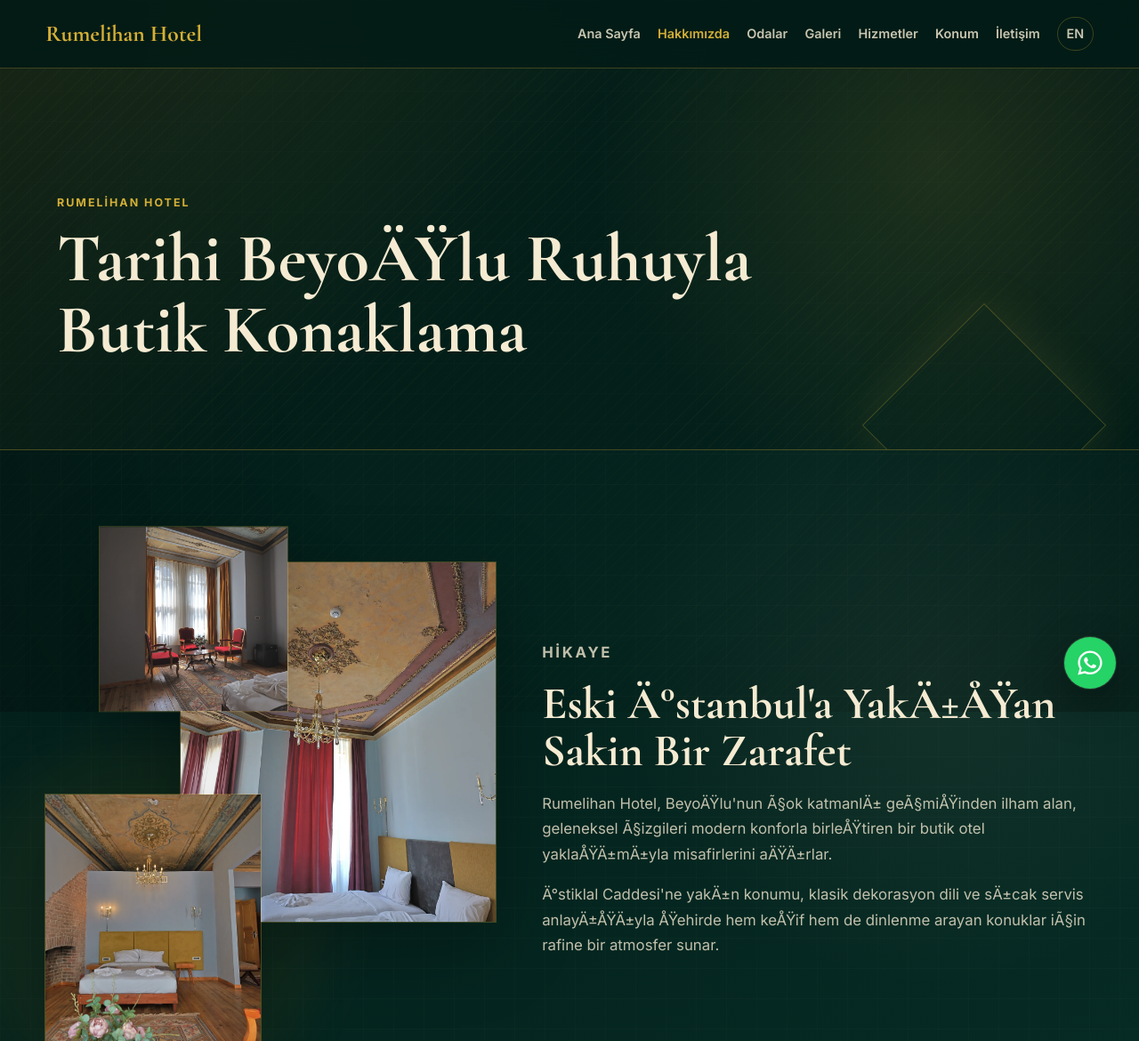
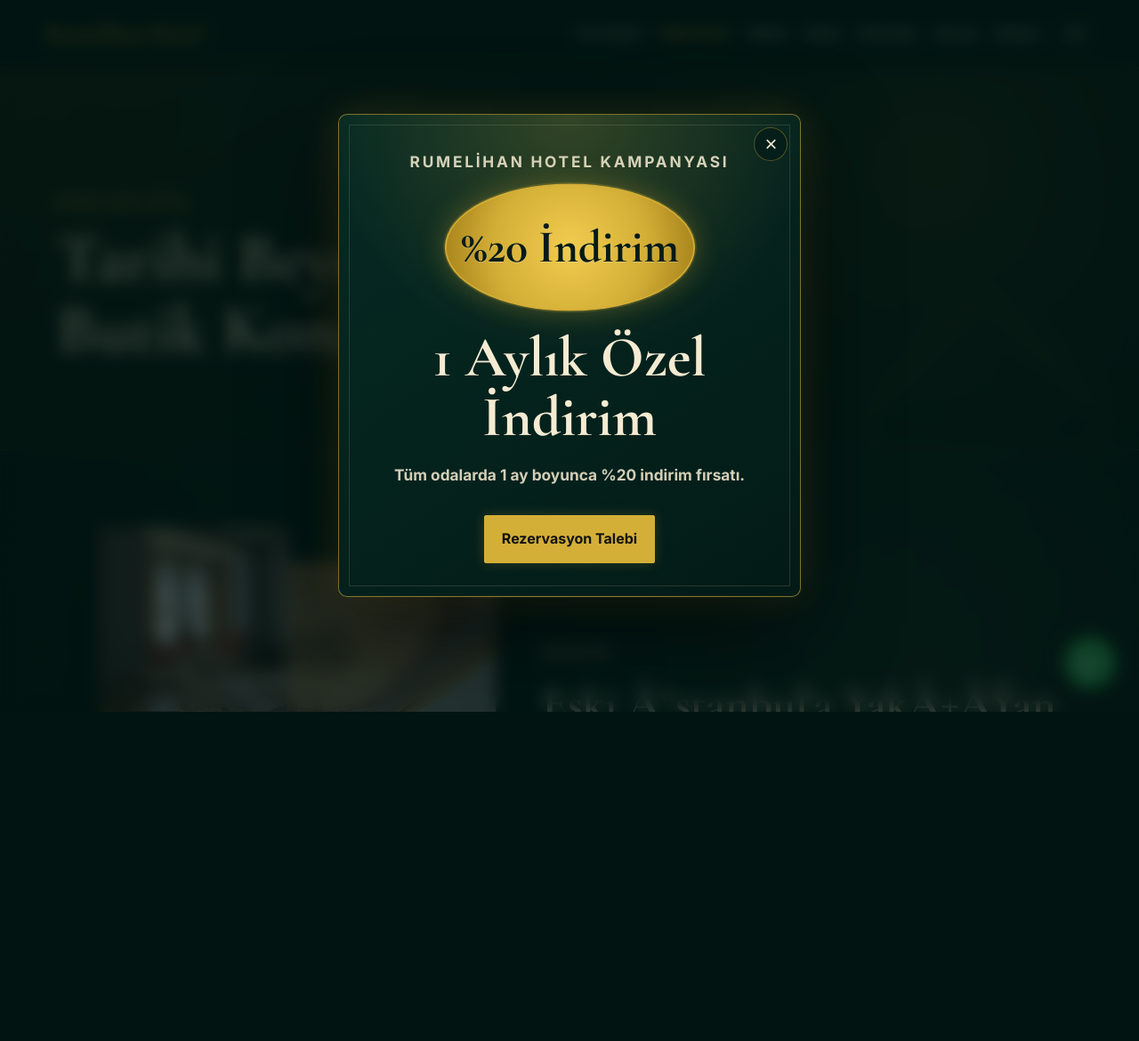
Before and after one commit to aliasttt/rumelihanhotel, a Django app: page /1/about/ in a window 1280 px wide. Shown: the top 1170 px of the page at 89% size. After the commit the page ends 800 px from the top, so only its background shows below. Run offline with Django 5.2, Linux system fonts and the light colour scheme; data comes from the database, SQL or seed files in the repository; both versions use the stored data as it was after the commit.

Commit message:
first commit

```diff
--- a/hotel/context_processors.py
+++ b/hotel/context_processors.py
@@ -1,4 +1,4 @@
-from .models import SiteSettings
+from .models import DiscountCampaign, SiteSettings
 
 
 DEFAULT_PHONE_DISPLAY = "+90 541 122 67 05"
@@ -36,8 +36,11 @@ def site_settings(request):
     address = settings.address_tr if lang == "tr" else settings.address_en
     default_address = DEFAULT_ADDRESS_TR if lang == "tr" else DEFAULT_ADDRESS_EN
 
+    campaign = DiscountCampaign.get_solo()
+
     return {
         "site_settings": settings,
+        "discount_campaign": campaign,
         "contact_phone_display": DEFAULT_PHONE_DISPLAY if is_old_phone(settings.phone) else settings.phone,
         "contact_phone_tel": DEFAULT_PHONE_TEL if is_old_phone(settings.phone) else settings.phone.replace(" ", ""),
         "contact_whatsapp": DEFAULT_WHATSAPP if is_old_whatsapp(settings.whatsapp) else settings.whatsapp,
--- a/hotel/models.py
+++ b/hotel/models.py
@@ -187,6 +187,32 @@ class ShowcaseSection(models.Model):
         return self.title_en
 
 
+class DiscountCampaign(models.Model):
+    title_tr = models.CharField(max_length=160, default="1 Aylık Özel İndirim")
+    title_en = models.CharField(max_length=160, default="One-Month Special Offer")
+    message_tr = models.TextField(default="Tüm odalarda 1 ay boyunca %20 indirim fırsatı.")
+    message_en = models.TextField(default="Enjoy 20% off all rooms for one month.")
+    badge_text_tr = models.CharField(max_length=80, default="%20 İndirim")
+    badge_text_en = models.CharField(max_length=80, default="20% Off")
+    button_text_tr = models.CharField(max_length=80, default="Rezervasyon Talebi")
+    button_text_en = models.CharField(max_length=80, default="Request Reservation")
+    active = models.BooleanField(default=True)
+    show_popup = models.BooleanField(default=True)
+    updated_at = models.DateTimeField(auto_now=True)
+
+    class Meta:
+        verbose_name = "Discount Campaign"
+        verbose_name_plural = "Discount Campaign"
+
+    def __str__(self):
+        return self.title_en
+
+    @classmethod
+    def get_solo(cls):
+        obj, _ = cls.objects.get_or_create(pk=1)
+        return obj
+
+
 class ReservationRequest(models.Model):
     name = models.CharField(max_length=140)
     email = models.EmailField()
--- a/static/css/main.css
+++ b/static/css/main.css
@@ -955,15 +955,20 @@ h3 { font-size: 1.75rem; }
   overscroll-behavior-inline: contain;
   padding-inline: max(1rem, calc((100vw - 1180px) / 2));
   padding-bottom: 1rem;
-  scroll-snap-type: x mandatory;
-  scrollbar-width: thin;
+  scroll-snap-type: none;
+  scrollbar-width: none;
   cursor: grab;
   -webkit-overflow-scrolling: touch;
+}
+
+.scroll-track::-webkit-scrollbar {
+  display: none;
 }
 
 .scroll-track.dragging {
   cursor: grabbing;
   scroll-snap-type: none;
+  user-select: none;
 }
 
 .scroll-track figure {
@@ -973,7 +978,6 @@ h3 { font-size: 1.75rem; }
   background: rgba(3, 27, 23, 0.72);
   overflow: hidden;
   box-shadow: var(--shadow);
-  scroll-snap-align: center;
 }
 
 .scroll-track img {
@@ -1283,6 +1287,136 @@ h3 { font-size: 1.75rem; }
   width: 34px;
   height: 34px;
   fill: currentColor;
+}
+
+.campaign-popup {
+  position: fixed;
+  inset: 0;
+  z-index: 80;
+  display: grid;
+  place-items: center;
+  padding: 1rem;
+}
+
+.campaign-popup[hidden] {
+  display: none;
+}
+
+.campaign-popup-backdrop {
+  position: absolute;
+  inset: 0;
+  background: rgba(2, 19, 16, 0.76);
+  backdrop-filter: blur(9px);
+  animation: campaignFade 0.35s ease both;
+}
+
+.campaign-popup-panel {
+  position: relative;
+  z-index: 1;
+  width: min(520px, 100%);
+  padding: clamp(1.5rem, 5vw, 2.35rem);
+  overflow: hidden;
+  border: 1px solid rgba(212, 175, 55, 0.58);
+  border-radius: 10px;
+  text-align: center;
+  background:
+    radial-gradient(circle at 50% 0%, rgba(212, 175, 55, 0.22), transparent 17rem),
+    linear-gradient(145deg, rgba(6, 43, 36, 0.98), rgba(3, 27, 23, 0.98));
+  box-shadow: 0 32px 100px rgba(0, 0, 0, 0.52), 0 0 44px rgba(212, 175, 55, 0.18);
+  animation: campaignPop 0.5s cubic-bezier(0.2, 0.9, 0.25, 1.15) both;
+}
+
+.campaign-popup-panel::before {
+  content: "";
+  position: absolute;
+  inset: 0.7rem;
+  pointer-events: none;
+  border: 1px solid rgba(216, 199, 161, 0.16);
+}
+
+.campaign-close {
+  position: absolute;
+  top: 0.85rem;
+  right: 0.85rem;
+  z-index: 2;
+  width: 38px;
+  height: 38px;
+  border: 1px solid rgba(212, 175, 55, 0.38);
+  border-radius: 50%;
+  background: rgba(3, 27, 23, 0.7);
+  color: var(--cream);
+  cursor: pointer;
+  font-size: 1.5rem;
+  line-height: 1;
+}
+
+.campaign-kicker {
+  margin: 0 0 0.7rem;
+  color: var(--gold);
+  font-weight: 800;
+  text-transform: uppercase;
+  letter-spacing: 0.16em;
+}
+
+.campaign-badge {
+  display: inline-grid;
+  place-items: center;
+  min-width: 142px;
+  min-height: 142px;
+  margin: 0 auto 1.15rem;
+  padding: 1rem;
+  border: 2px solid rgba(212, 175, 55, 0.86);
+  border-radius: 50%;
+  background: radial-gradient(circle, #f1cc4f, var(--gold) 55%, #9f7b16);
+  color: #061b17;
+  font-family: "Cormorant Garamond", Georgia, serif;
+  font-size: clamp(2rem, 7vw, 3.2rem);
+  font-weight: 800;
+  line-height: 0.95;
+  text-shadow: 0 1px rgba(245, 235, 210, 0.35);
+  animation: campaignPulse 1.15s ease-in-out infinite alternate;
+}
+
+.campaign-popup-panel h2 {
+  margin-bottom: 0.75rem;
+  font-size: clamp(2.25rem, 7vw, 4rem);
+}
+
+.campaign-popup-panel p {
+  color: rgba(245, 235, 210, 0.86);
+  font-size: 1.08rem;
+  font-weight: 700;
+}
+
+.campaign-action {
+  margin-top: 0.8rem;
+  animation: campaignButtonGlow 1.2s ease-in-out infinite alternate;
+}
+
+@keyframes campaignFade {
+  from { opacity: 0; }
+  to { opacity: 1; }
+}
+
+@keyframes campaignPop {
+  from { opacity: 0; transform: translateY(24px) scale(0.94); }
+  to { opacity: 1; transform: translateY(0) scale(1); }
+}
+
+@keyframes campaignPulse {
+  from {
+    transform: scale(1);
+    box-shadow: 0 0 0 rgba(212, 175, 55, 0.2), 0 0 28px rgba(212, 175, 55, 0.28);
+  }
+  to {
+    transform: scale(1.06);
+    box-shadow: 0 0 0 12px rgba(212, 175, 55, 0.06), 0 0 48px rgba(212, 175, 55, 0.56);
+  }
+}
+
+@keyframes campaignButtonGlow {
+  from { box-shadow: 0 0 0 rgba(212, 175, 55, 0); }
+  to { box-shadow: 0 0 28px rgba(212, 175, 55, 0.42); }
 }
 
 .reveal, .reveal-left, .reveal-right {
@@ -1390,7 +1524,7 @@ h3 { font-size: 1.75rem; }
     overflow-x: auto;
     padding: 0 0.15rem 0.85rem;
     scroll-snap-type: x mandatory;
-    scrollbar-width: thin;
+    scrollbar-width: none;
   }
   .video-card {
     flex: 0 0 min(76vw, 360px);
--- a/static/js/main.js
+++ b/static/js/main.js
@@ -6,6 +6,20 @@ if (navToggle && nav) {
   navToggle.addEventListener("click", () => {
     nav.classList.toggle("open");
     navToggle.classList.toggle("open");
+  });
+}
+
+const campaignPopup = document.querySelector("[data-campaign-popup]");
+if (campaignPopup) {
+  const storageKey = "rumelihan-campaign-dismissed";
+  if (sessionStorage.getItem(storageKey) === "1") {
+    campaignPopup.hidden = true;
+  }
+  campaignPopup.querySelectorAll("[data-campaign-close]").forEach((button) => {
+    button.addEventListener("click", () => {
+      campaignPopup.hidden = true;
+      sessionStorage.setItem(storageKey, "1");
+    });
   });
 }
 
@@ -100,11 +114,15 @@ document.querySelectorAll("[data-drag-scroll]").forEach((track) => {
   let isDown = false;
   let startX = 0;
   let scrollLeft = 0;
+  let userScrollTimeout = null;
+
+  track.dataset.autoScroll = "1";
 
   track.addEventListener("pointerdown", (event) => {
     isDown = true;
     startX = event.clientX;
     scrollLeft = track.scrollLeft;
+    track.dataset.userDragging = "1";
     track.classList.add("dragging");
     track.setPointerCapture(event.pointerId);
   });
@@ -119,8 +137,20 @@ document.querySelectorAll("[data-drag-scroll]").forEach((track) => {
     track.addEventListener(eventName, () => {
       isDown = false;
       track.classList.remove("dragging");
+      window.clearTimeout(userScrollTimeout);
+      userScrollTimeout = window.setTimeout(() => {
+        track.dataset.userDragging = "0";
+      }, 900);
     });
   });
+
+  track.addEventListener("wheel", () => {
+    track.dataset.userDragging = "1";
+    window.clearTimeout(userScrollTimeout);
+    userScrollTimeout = window.setTimeout(() => {
+      track.dataset.userDragging = "0";
+    }, 900);
+  }, { passive: true });
 });
 
 window.addEventListener("scroll", () => {
@@ -165,6 +195,15 @@ function updateScrollEffects() {
     }
   });
 
+  document.querySelectorAll(".scroll-gallery").forEach((section) => {
+    const track = section.querySelector("[data-drag-scroll]");
+    if (!track || track.dataset.userDragging === "1") return;
+    const rect = section.getBoundingClientRect();
+    const progress = clamp((viewport - rect.top) / (viewport + rect.height), 0, 1);
+    const overflow = Math.max(track.scrollWidth - track.clientWidth, 0);
+    track.scrollLeft = overflow * progress;
+  });
+
 }
 
 updateScrollEffects();
--- a/templates/base.html
+++ b/templates/base.html
@@ -38,6 +38,24 @@
     {% block content %}{% endblock %}
   </main>
 
+  {% if discount_campaign.active and discount_campaign.show_popup %}
+    <div class="campaign-popup" data-campaign-popup role="dialog" aria-modal="true" aria-labelledby="campaign-title">
+      <div class="campaign-popup-backdrop" data-campaign-close></div>
+      <section class="campaign-popup-panel">
+        <button class="campaign-close" type="button" data-campaign-close aria-label="Close">×</button>
+        <p class="campaign-kicker">{% if lang == 'tr' %}Rumelihan Hotel Kampanyası{% else %}Rumelihan Hotel Campaign{% endif %}</p>
+        <div class="campaign-badge">
+          {% if lang == 'tr' %}{{ discount_campaign.badge_text_tr }}{% else %}{{ discount_campaign.badge_text_en }}{% endif %}
+        </div>
+        <h2 id="campaign-title">{% if lang == 'tr' %}{{ discount_campaign.title_tr }}{% else %}{{ discount_campaign.title_en }}{% endif %}</h2>
+        <p>{% if lang == 'tr' %}{{ discount_campaign.message_tr }}{% else %}{{ discount_campaign.message_en }}{% endif %}</p>
+        <a class="btn gold campaign-action" href="{% url 'hotel:contact' lang=lang %}">
+          {% if lang == 'tr' %}{{ discount_campaign.button_text_tr }}{% else %}{{ discount_campaign.button_text_en }}{% endif %}
+        </a>
+      </section>
+    </div>
+  {% endif %}
+
   <footer class="site-footer">
     <div>
       <p class="footer-brand">{{ site_settings.hotel_name }}</p>
```
Also changed, not shown: hotel/admin.py (+15 -0 lines), templates/hotel/home.html (+12 -12 lines), db.sqlite3, hotel/migrations/0004_discountcampaign.py (added), 2 other files.
